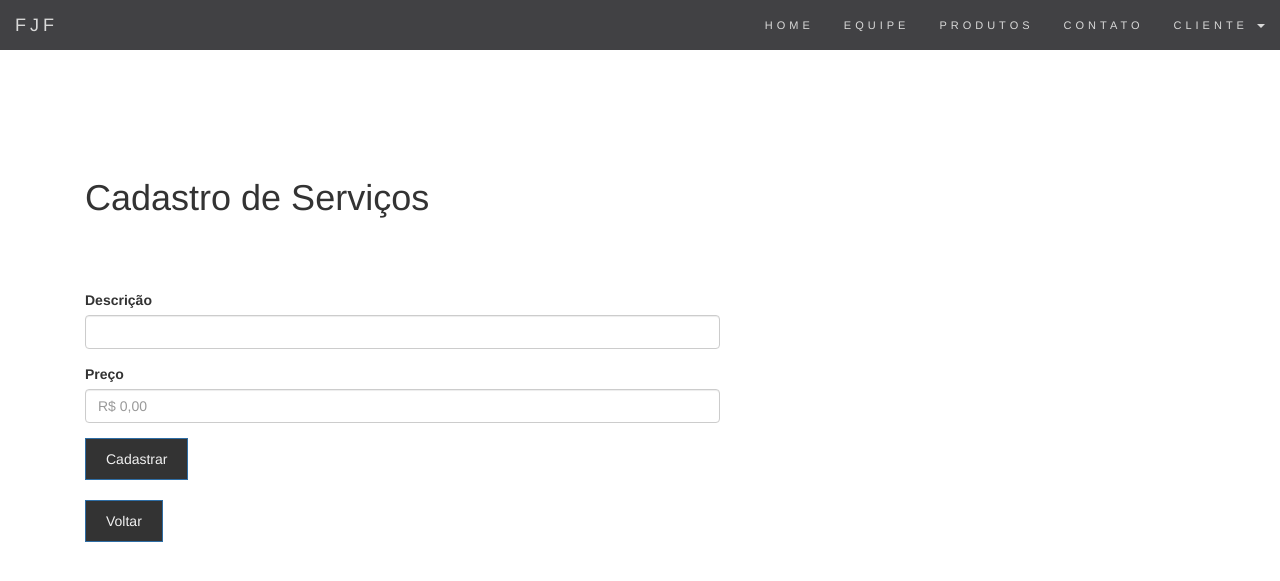
After one commit to Funck-Felipe97/APS, a PHP site: page /admin/cadastroServico.php in a window 1280 px wide. The commit adds this page. Shown: the top 581 px of the page. Run offline with PHP 8.4, Linux system fonts and the light colour scheme.

Commit message:
alterações

```diff
--- /dev/null
+++ b/App/admin/cadastroServico.php
@@ -0,0 +1,51 @@
+<!DOCTYPE html>
+
+<head>
+  <title>Cadastro de produtos</title>
+  <meta charset="utf-8">
+  <meta name="viewport" content="width=device-width, initial-scale=1">
+  <!-- necessario para a utilização do bootstrap css e js -->
+  <link rel="stylesheet" href="https://maxcdn.bootstrapcdn.com/bootstrap/3.3.7/css/bootstrap.min.css">
+  <script src="https://ajax.googleapis.com/ajax/libs/jquery/1.12.4/jquery.min.js"></script>
+  <script src="https://maxcdn.bootstrapcdn.com/bootstrap/3.3.7/js/bootstrap.min.js"></script>
+  <!-- css extra -->
+  <link rel="stylesheet" type="text/css" href="../css/format.css">
+
+</head>
+
+<!-- incluindo scroll da pagina para locais especificos -->
+  <body id="myPage" data-spy="scroll" data-target=".navbar" data-offset="50">
+
+    <!-- incluindo navbar.php (Menu) -->
+    <?php include "../componentes/navbar.php" ?>
+
+
+    <div  id="cadastro" class="container" style="height: 100%; margin-top: 5em; margin-bottom: 12em;">
+
+      <div class="col-md-7">
+
+          <form action="../../Controller/gerenciaServico.php" method="POST" enctype="multipart/form-data">
+          <h1 style="margin-bottom: 2em; margin-top: 3em;">Cadastro de Serviços</h1>
+            <input type="hidden" name="op" value="cadastrarServico">
+
+            <div class="form-group">
+              <label for="desc">Descrição</label>
+              <input type="text" class="form-control" id="desc" name="descricao" required="" >
+            </div>
+
+            <div class="form-group">
+               <label for="preco">Preço</label>
+               <input type="text" class="form-control" id="preco" name="preco" required="" placeholder="R$ 0,00">
+            </div>
+
+            <input type="submit" value="Cadastrar" class="btn btn-primary">
+
+          </form>
+          <br>
+          <a href="../admin.php" class="btn btn-primary">Voltar</a>
+      </div>
+
+	 </div>
+
+  </body>
+</html>
```
Also changed, not shown: App/admin/cadastroFuncionario.php (+6 -4 lines), Controller/gerenciaServico.php (+18 -1 lines).
